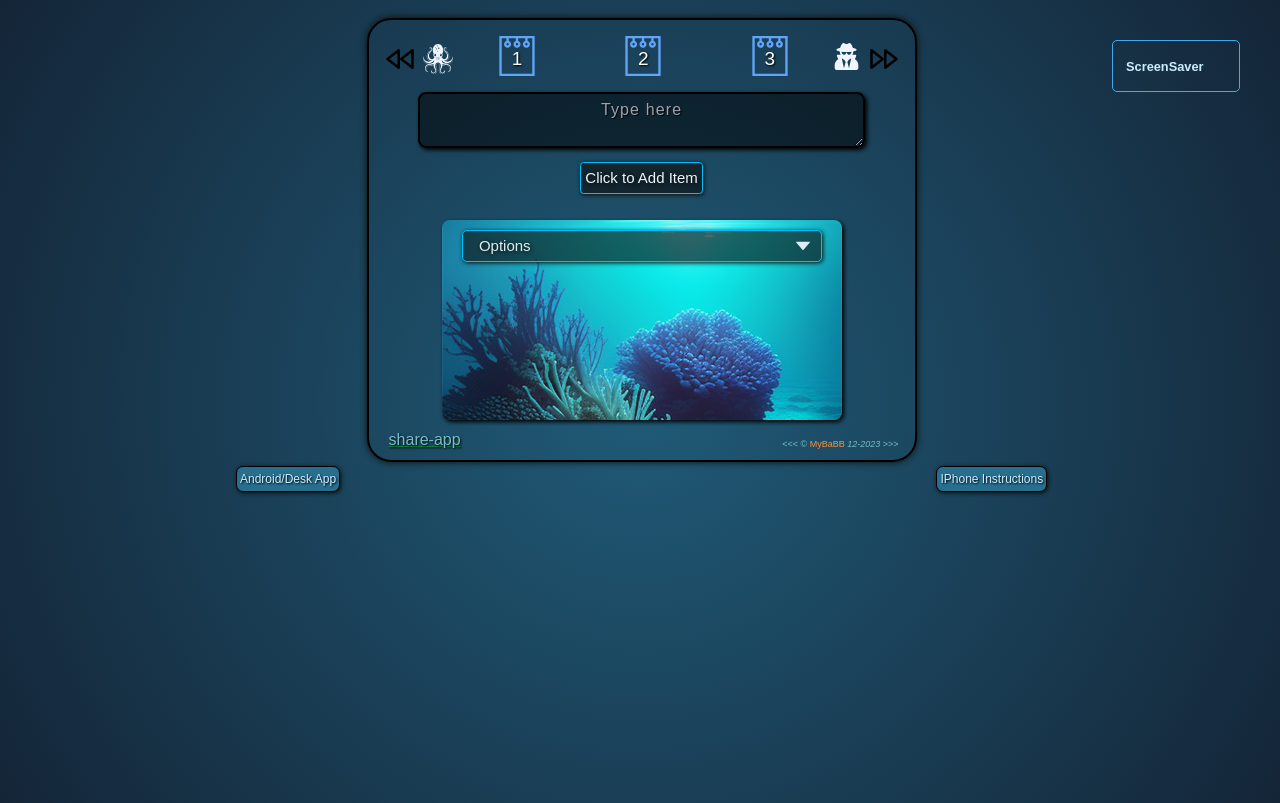
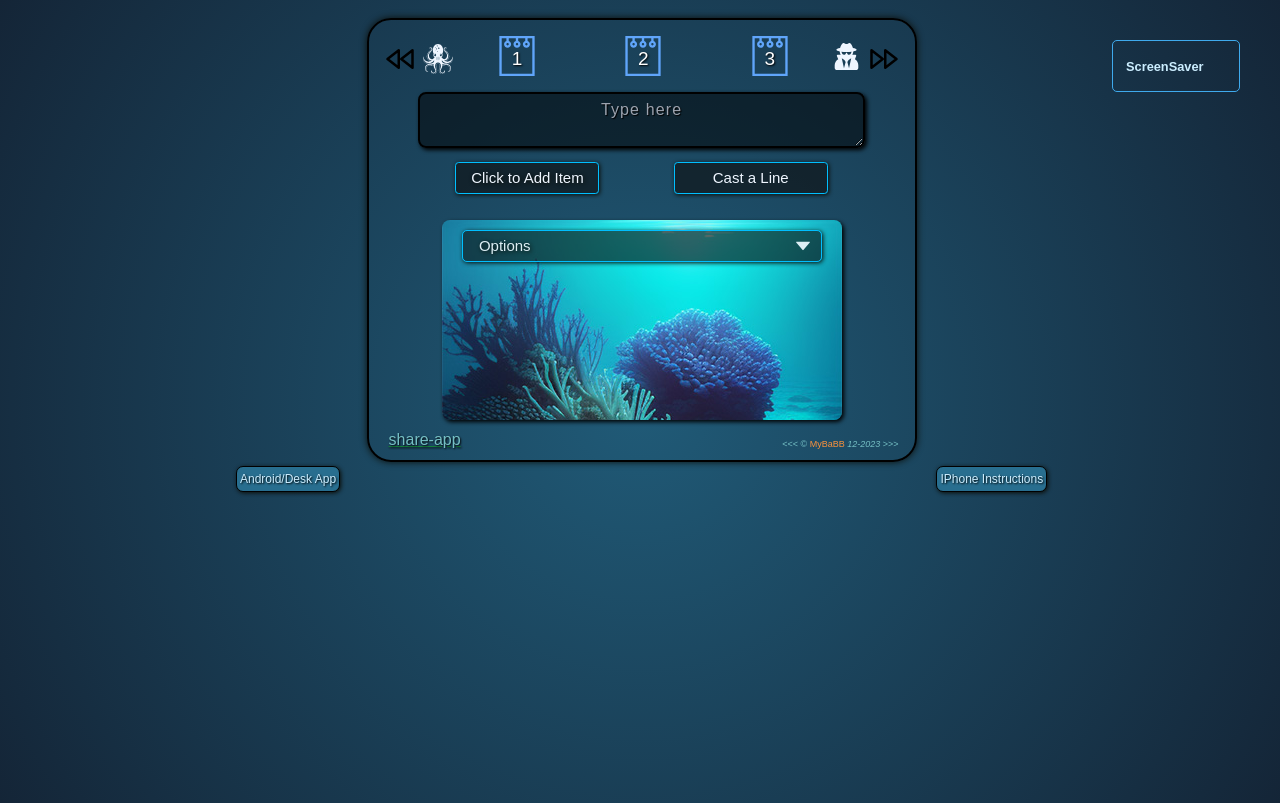
Before and after one commit to MyBaBB/MyBABB-Remember, a React (Vite) app: page / in a window 1280 px wide. Built offline with nearby package versions, Linux system fonts and the light colour scheme; some icons are missing.

Commit message:
added a cast a line button that emails

```diff
--- a/src/TodoFolder/NewTodoForm.jsx
+++ b/src/TodoFolder/NewTodoForm.jsx
@@ -137,14 +137,31 @@ export function NewTodoForm({ onSubmit }) {
           id="item"
           placeholder="Type here"
         />
+<div className="ClickAndCastButton relative flex-row xs:flex ">
+        <button
 
-        <button
-          className="btn3 relative m-auto mb-8 flex justify-center  from-blue-700 to-blue-950  text-blue-50
-         hover:bg-gradient-to-b "
+          className="btn3  w-[9rem]
+                      relative m-auto mb-8 flex justify-center
+                      whitespace-nowrap from-blue-700 to-blue-950  text-blue-50
+                           hover:bg-gradient-to-b "
             >
           <span className="font-PTSerif-Bold">Click to Add Item</span>
         </button>
-      </form>
+      <a href="mailto:" className=" btn3 relative m-auto mb-8 flex justify-center
+           from-blue-700 to-blue-950 text-blue-50
+            whitespace-nowrap hover:bg-gradient-to-b">
+
+        <button
+          type="button"
+          className=" w-[9rem] "
+            >
+          <span className="font-PTSerif-Bold">Cast a Line</span>
+        </button>
+      </a>
+        </div>
+</form>
+
+
     </>
   );
 }
```
Also changed, not shown: 1 other file (tests, documents, lock files or other folders).
